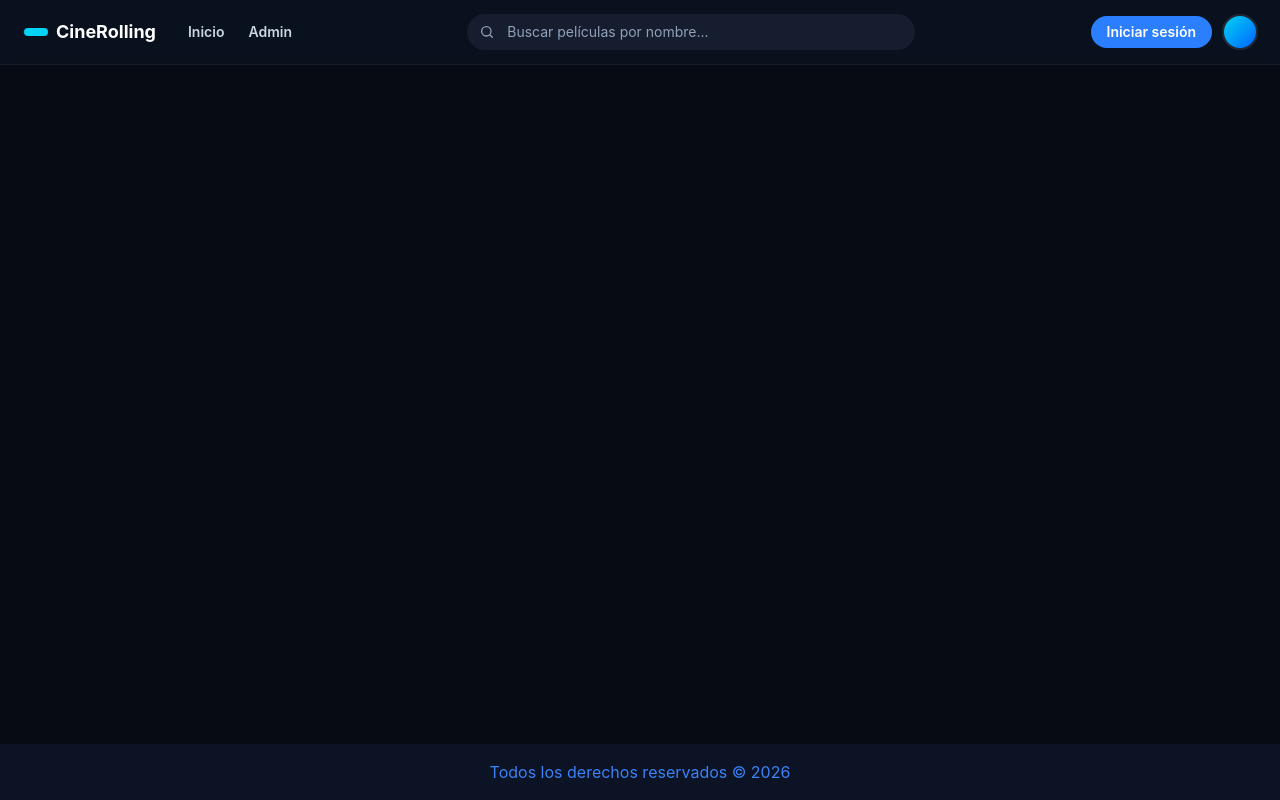
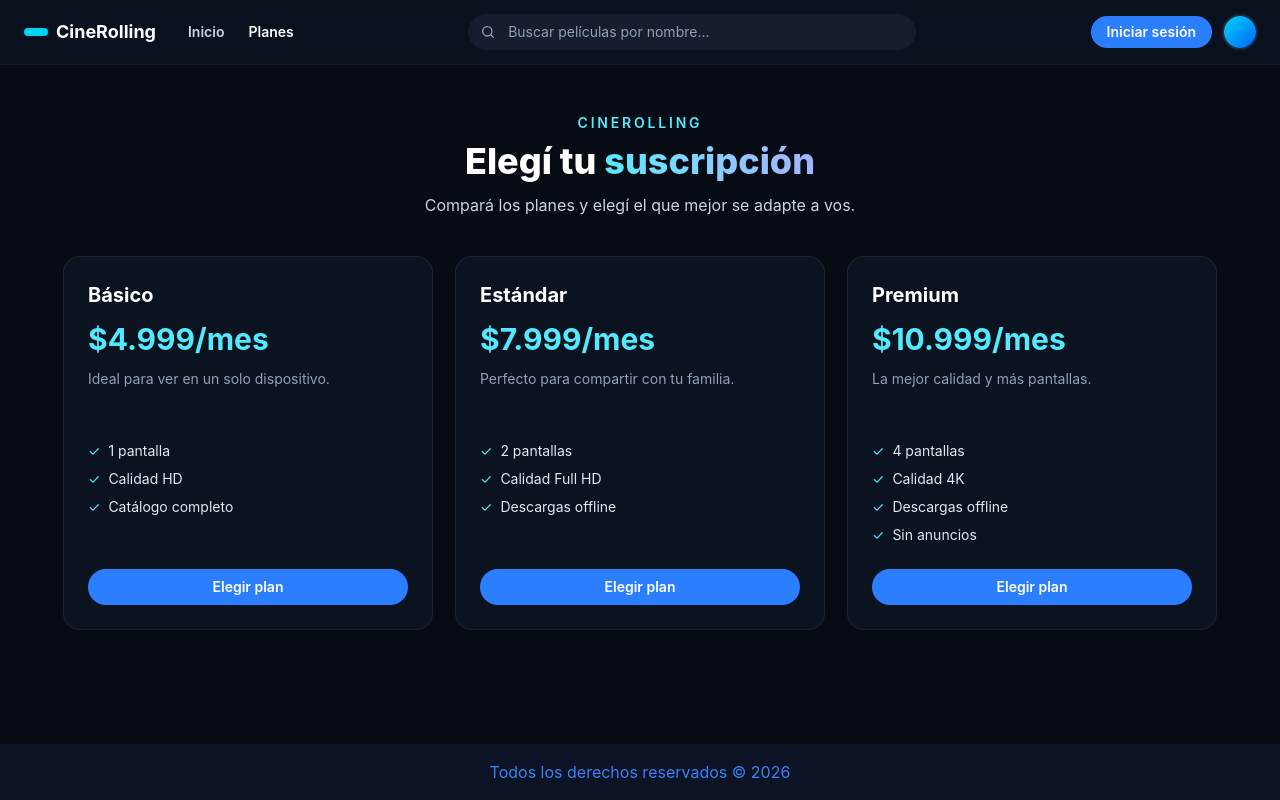
Before and after one commit to herreraagustin/Codigo-Supremo, a React (Vite) app in the folder Codigo Supremo/: page /planes in a window 1280 px wide. Built offline with nearby package versions, Linux system fonts and the light colour scheme.

Commit message:
arregle cosas del plan

```diff
--- a/Codigo Supremo/src/App.tsx
+++ b/Codigo Supremo/src/App.tsx
@@ -11,6 +11,7 @@ import { Admin } from "./pages/Admin";
 import { AdminPeliculas } from "./pages/AdminPeliculas";
 import { AdminSeries } from "./pages/AdminSeries";
 import { AdminUsuarios } from "./pages/AdminUsuarios";
+import Plans from "./pages/Plan";
 
 export default function App() {
   const [searchTerm, setSearchTerm] = useState("");
@@ -83,6 +84,9 @@ export default function App() {
               path="/admin/usuarios"
               element={protect(<AdminUsuarios />)}
             />
+            <Route
+            path="/planes"
+            element={<Plans />} />
           </Routes>
         </div>
 
--- a/Codigo Supremo/src/Components/Navbar.tsx
+++ b/Codigo Supremo/src/Components/Navbar.tsx
@@ -10,7 +10,7 @@ type NavbarProps = {
 
 const links = [
   { to: "/", label: "Inicio" },
-  { to: "/admin", label: "Admin" },
+  { to: "/planes", label: "Planes" },
 ];
 
 export default function Navbar({
--- a/Codigo Supremo/src/pages/Plan.tsx
+++ b/Codigo Supremo/src/pages/Plan.tsx
@@ -1,17 +1,20 @@
 import { NavLink } from "react-router-dom";
-import { plans } from "../data/plans";
+import { plans } from "../Data/Plans";
 
 const Plans = () => (
-  <section className="min-h-[70vh] bg-[#0f172a] px-4 py-12 text-white">
+  <section className="min-h-[70vh] bg-[#070b14] px-4 py-12 text-white">
     <div className="mx-auto max-w-6xl">
       <header className="mb-10 text-center">
-        <p className="text-sm uppercase tracking-[0.2em] text-amber-400">
-          Streamax
+        <p className="text-sm font-semibold uppercase tracking-[0.2em] text-cyan-300">
+          CineRolling
         </p>
-        <h1 className="mt-2 text-3xl font-bold md:text-4xl">
-          Elegí tu suscripción
+        <h1 className="mt-2 text-3xl font-extrabold md:text-4xl">
+          Elegí tu{" "}
+          <span className="bg-gradient-to-r from-cyan-300 to-indigo-300 bg-clip-text text-transparent">
+            suscripción
+          </span>
         </h1>
-        <p className="mt-3 text-gray-300">
+        <p className="mt-3 text-slate-300">
           Compará los planes y elegí el que mejor se adapte a vos.
         </p>
       </header>
@@ -20,23 +23,26 @@ const Plans = () => (
         {plans.map((plan) => (
           <article
             key={plan.id}
-            className="flex flex-col rounded-2xl border border-gray-700 bg-[#111827] p-6 shadow-xl"
+            className="flex flex-col rounded-2xl bg-[#0b1220] p-6 ring-1 ring-white/10 transition hover:ring-blue-500/60"
           >
-            <h2 className="text-xl font-bold">{plan.name}</h2>
-            <p className="mt-3 text-3xl font-bold text-amber-400">
+            <h2 className="text-xl font-bold text-white">{plan.name}</h2>
+            <p className="mt-3 text-3xl font-bold text-cyan-300">
               {plan.price}
             </p>
-            <p className="mt-3 min-h-12 text-sm text-gray-300">
+            <p className="mt-3 min-h-12 text-sm text-slate-400">
               {plan.description}
             </p>
-            <ul className="my-6 flex-1 space-y-2 text-sm text-gray-200">
+            <ul className="my-6 flex-1 space-y-2 text-sm text-slate-200">
               {plan.benefits.map((benefit) => (
-                <li key={benefit}>✓ {benefit}</li>
+                <li key={benefit} className="flex items-center gap-2">
+                  <span className="text-cyan-300">✓</span>
+                  {benefit}
+                </li>
               ))}
             </ul>
             <NavLink
               to={`/register?plan=${plan.id}`}
-              className="rounded-md bg-amber-500 px-4 py-2 text-center font-semibold text-black transition hover:bg-amber-400"
+              className="rounded-full bg-blue-500 px-4 py-2 text-center text-sm font-semibold text-white transition hover:bg-blue-400"
             >
               Elegir plan
             </NavLink>
```
